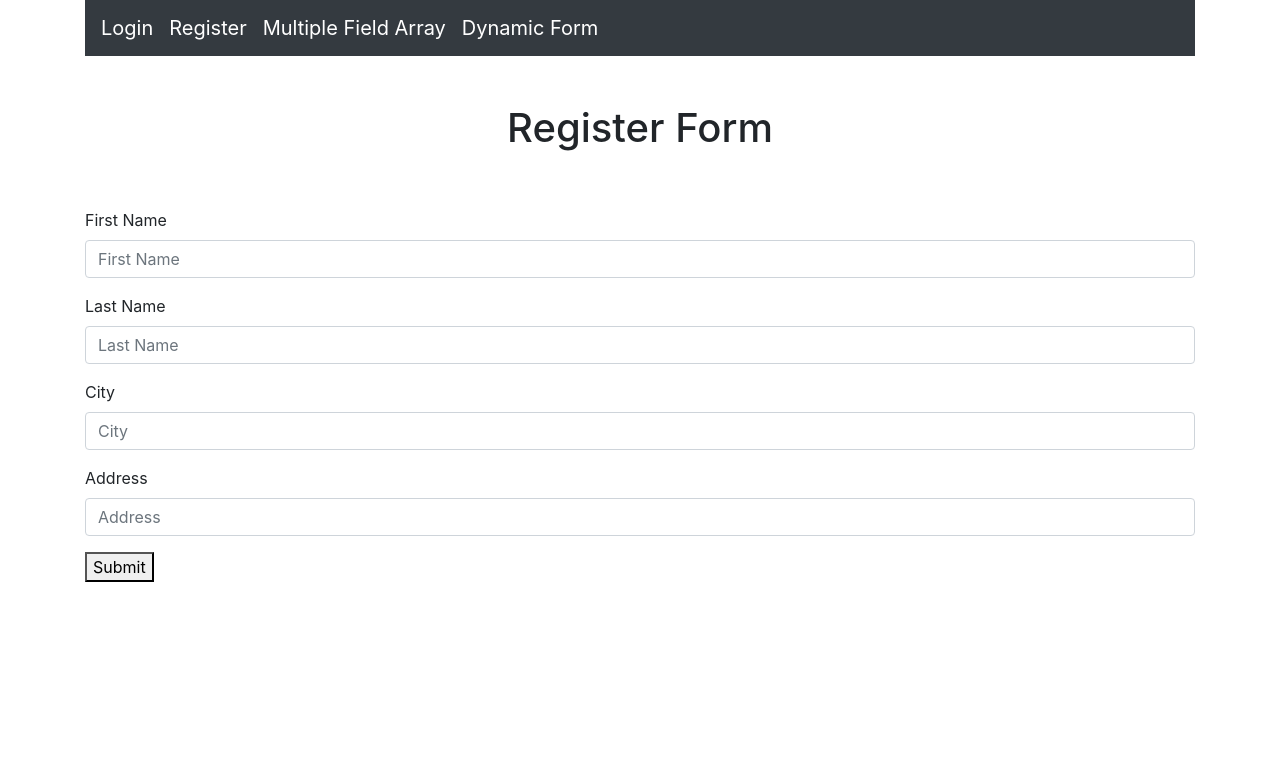
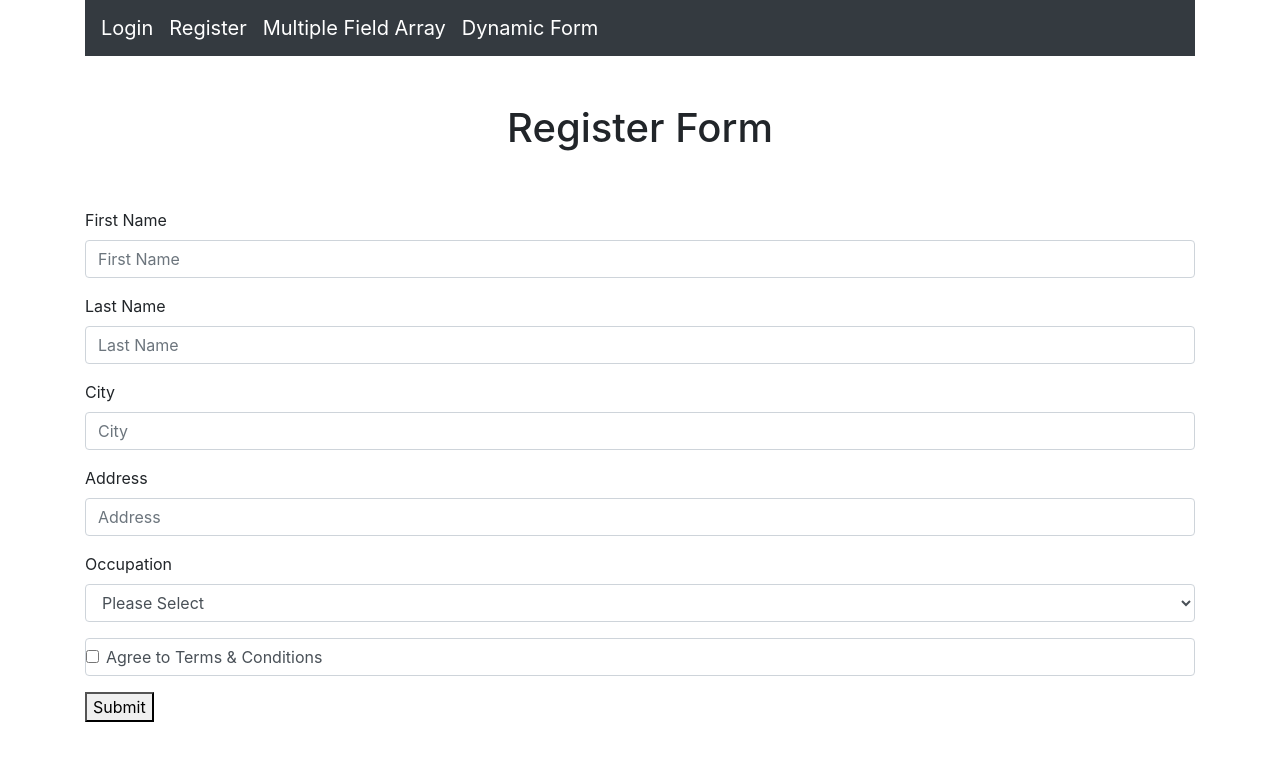
Before and after one commit to maddinenisri/sample-formik-yup, a React (Create React App) app: page /dynamicForm in a window 1280 px wide. Shown: the top 760 px of the page. Built offline with nearby package versions, Linux system fonts and the light colour scheme.

Commit message:
Implementing checkbox validations

```diff
--- a/src/components/SampleForm.js
+++ b/src/components/SampleForm.js
@@ -16,7 +16,13 @@ const validationSchema = Yup.object().shape({
   address: Yup.string().required("Address is required field"),
   city: Yup.string()
     .matches(alpha, { message: "Enter Valid Name", excludeEmptyString: true })
-    .required("City is required field")
+    .required("City is required field"),
+  occupation: Yup.string()
+    .test("county", "cannot be empty", value => value !== "Please Select")
+    .required("required"),
+  terms: Yup.string()
+    .test("terms", "you must agree to terms", value => value !== false)
+    .required("required")
 });
 
 const fields = [
@@ -33,7 +39,20 @@ const fields = [
     placeholder: "Last Name"
   },
   { label: "City", type: "input", name: "city", placeholder: "City" },
-  { label: "Address", type: "input", name: "address", placeholder: "Address" }
+  { label: "Address", type: "input", name: "address", placeholder: "Address" },
+  {
+    label: "Occupation",
+    type: "select",
+    data: ["Teacher", "Software Engineer", "Doctor", "Lawyer"],
+    name: "occupation",
+    value: "Please Select"
+  },
+  {
+    label: "Agree to Terms & Conditions",
+    type: "checkbox",
+    name: "terms",
+    value: false
+  }
 ];
 
 const SampleForm = props => (
--- a/src/components/dynamic/DynamicForm.js
+++ b/src/components/dynamic/DynamicForm.js
@@ -19,23 +19,92 @@ const getInitialValues = fields => {
   return initialValues;
 };
 
-const renderFields = (fields, values, errors, touched) => {
+const renderCheckBox = (field, form) => {
+  return (
+    <div className="form-group" key={field.name}>
+      <div className={combineClassNames(field, form.errors, form.touched, "form-check form-control")}>
+        <label htmlFor={field.name} className="form-check-label">
+          <Field
+            name={field.name}
+            id={field.name}
+            type="checkbox"
+            error={form.errors[field.name]}
+            value={form.values[field.name]}
+            checked={form.values[field.name]}
+            className={combineClassNames(field, form.errors, form.touched, "form-check-input")}
+          />
+          {field.label}
+        </label>
+      </div>
+      <ErrorMessage
+          component="div"
+          name={field.name}
+          className="invalid-feedback"
+        />
+    </div>
+  );
+};
+
+const renderSelectField = (field, form) => {
+  const defaultOption = (
+    <option key="default" value="Please Select">
+      Please Select
+    </option>
+  );
+  const options = field.data.map(i => (
+    <option key={i} value={i}>
+      {" "}
+      {i}{" "}
+    </option>
+  ));
+  const selectOptions = [defaultOption, ...options];
+  return (
+    <div className="form-group" key={field.name}>
+      <label htmlFor={field.name}>{field.label}</label>
+      <Field
+        component="select"
+        name={field.name}
+        value={form.values[field.name]}
+        error={form.errors[field.name]}
+        placeholder={field.placeholder}
+        className={combineClassNames(field, form.errors, form.touched, "form-control")}
+      >
+        {selectOptions}
+      </Field>
+      <ErrorMessage
+        component="div"
+        name={field.name}
+        className="invalid-feedback"
+      />
+    </div>
+  );
+};
+
+const combineClassNames = (field, errors, touched, baseClassNames) =>
+  classNames(baseClassNames, {
+    "is-success": field.value || (!errors[field.name] && touched[field.name]),
+    "is-invalid": errors[field.name] && touched[field.name]
+  });
+
+const renderFields = (fields, form) => {
   return fields.map(field => {
-    const classes = classNames("form-control", {
-      "is-success": field.value || (!errors[field.name] && touched[field.name]),
-      "is-invalid": errors[field.name] && touched[field.name]
-    });
+    if (field.type === "select") {
+      return renderSelectField(field, form);
+    }
+
+    if (field.type === "checkbox") {
+      return renderCheckBox(field, form);
+    }
     return (
       <div className="form-group" key={field.name}>
         <label htmlFor={field.name}>{field.label}</label>
         <Field
           type={field.type}
           name={field.name}
-          value={values[field.name]}
-          error={errors[field.name]}
-          touched={touched[field.name]}
+          value={form.values[field.name]}
+          error={form.errors[field.name]}
           placeholder={field.placeholder}
-          className={classes}
+          className={combineClassNames(field, form.errors, form.touched, "form-control")}
         />
         <ErrorMessage
           component="div"
@@ -61,10 +130,10 @@ const DynamicForm = ({ fields, validationSchema }) => {
             validationSchema={validationSchema}
             onSubmit={handleSubmit}
             initialValues={getInitialValues(fields)}
-            render={({ values, errors, touched, isSubmitting }) => (
+            render={form => (
               <Form>
-                {renderFields(fields, values, errors, touched)}
-                <button type="submit" disabled={isSubmitting}>
+                {renderFields(fields, form)}
+                <button type="submit" disabled={form.isSubmitting}>
                   Submit
                 </button>
               </Form>
```
